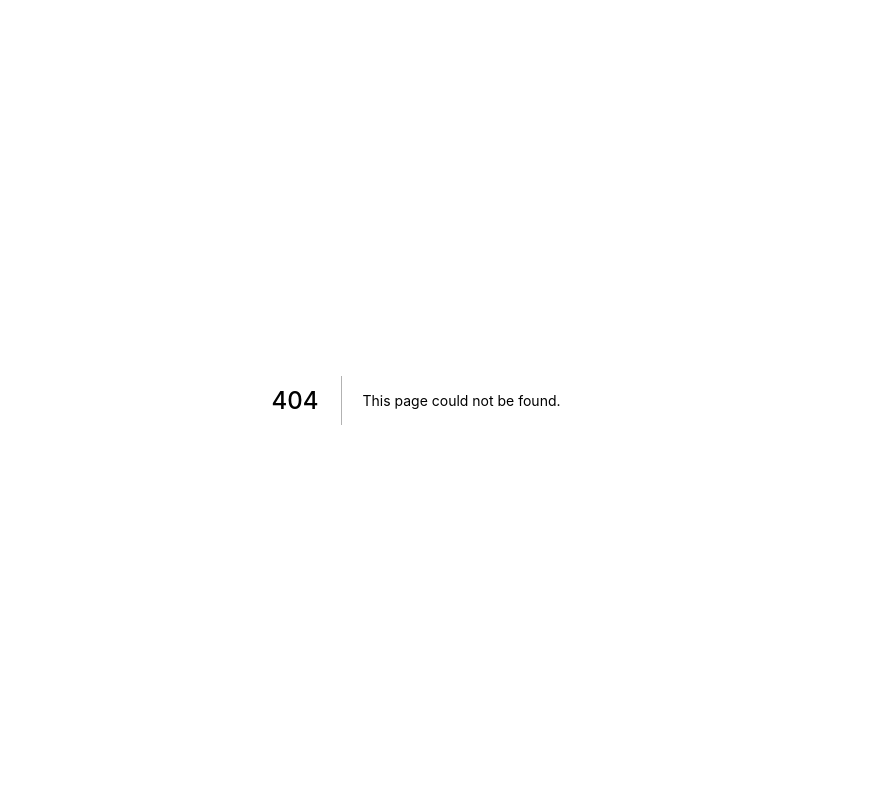
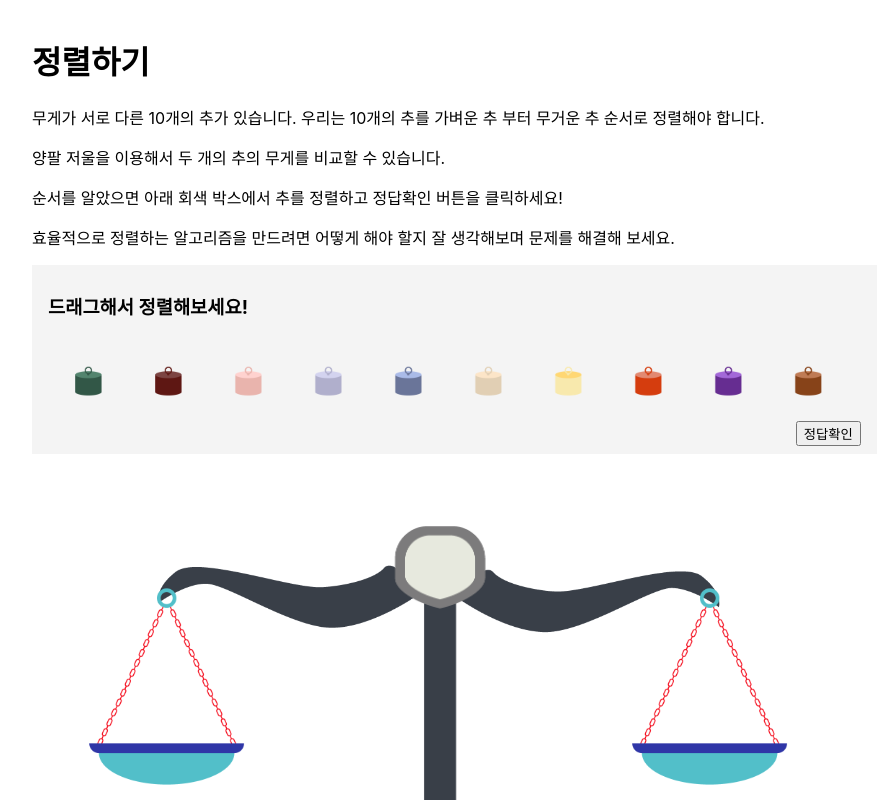
Before and after one commit to rjxjr66/cr02, a Next.js app: page /chapters/05/sort in a window 1280 px wide. Before the commit this address had no page. Shown: the top 800 px of the page, without its empty margins (224-1116 px from the left). Built offline with nearby package versions, Linux system fonts and the light colour scheme.

Commit message:
정렬하기

```diff
--- /dev/null
+++ b/components/BalanceAndWeight.tsx
@@ -0,0 +1,33 @@
+import { useEffect, useState } from 'react'
+import { Weights, Balances, IWeight } from '.'
+
+export function BalanceAndWeight({ init, showAnswer }) {
+    const [ weights, setWeights ] = useState<IWeight[]>([]);
+    const [ items, setItems ] = useState<IWeight[]>(init);
+    const [ count, setCount ] = useState<number>(0);
+
+    useEffect(() => {
+        if (weights.length == 2) {
+            setCount(count + 1);
+        }
+    }, [ weights ])
+
+    const pick = (weight: IWeight) => {
+        if (weights.length < 2) {
+            setWeights([ ...weights, weight ])
+            const index = items.findIndex(item=>item === weight);
+            setItems([ ...items.slice(0, index), ...items.slice(index + 1) ])
+        }
+    }
+
+    const remove = (index) => {
+        setWeights([ ...weights.slice(0, index), ...weights.slice(index + 1) ])
+        setItems([ ...items, weights[index] ])
+    }
+
+    return <>
+        <Balances weights={weights} onClick={remove} showAnswer={showAnswer}></Balances>
+        <Weights items={items} onClick={pick} showAnswer={showAnswer}></Weights>
+        <h2 style={{ textAlign: 'right' }}>비교 횟수 : {count}회</h2>
+    </>
+}
--- /dev/null
+++ b/components/SortableWeights.tsx
@@ -0,0 +1,41 @@
+import React, { useState } from 'react';
+import { SortableContainer, SortableElement } from 'react-sortable-hoc';
+import { IWeight, Weight } from '.';
+import arrayMove from 'array-move';
+
+const SortableItem = SortableElement(({value})=> <Weight weight={value} showAnswer={false} onClick={_=>_} ></Weight>)
+const SortableList = SortableContainer(( {items }) => {
+    return  (<div style={{ display: 'flex' }}>
+        {
+            items.map((value, index)=>{
+                return <SortableItem key={value.color} index={index} value={value}></SortableItem>
+            })
+        }
+    </div>)
+});
+
+export function SortableWeights({ weights }) {
+    const [ _weights, setweights ] = useState<IWeight[]>(weights);
+    const onSortEnd = ({ oldIndex, newIndex }) => {
+        setweights(arrayMove(_weights, oldIndex, newIndex))
+    }
+
+    const checkAnswer = () => {
+        let correct = true;
+        for (let i = 0; i < _weights.length - 1; i++) {
+            if (_weights[i].weight > _weights[i+1].weight) {
+                correct = false;
+                break;
+            }
+        }
+
+        console.log(_weights.map(_=>_.weight))
+        alert(correct?`완벽해요, 추들이 잘 정렬되었습니다!`:`정렬이 안되어있어요 ㅠ 다시 시도해보세요..`)
+    }
+
+    return <div style={{ background: '#f4f4f4', padding: '8px 16px', width: '110%' }}>
+        <h3>드래그해서 정렬해보세요!</h3>
+        <SortableList axis='x' items={_weights} onSortEnd={onSortEnd}></SortableList>
+        <div style={{ display: 'flex', justifyContent: 'flex-end' }}><button onClick={checkAnswer}>정답확인</button></div>
+    </div>
+}
--- a/components/index.tsx
+++ b/components/index.tsx
@@ -3,3 +3,4 @@ export * from './types'
 export * from './Balances';
 export * from './Weights';
 export * from './Weight';
+export * from './BalanceAndWeight';
--- a/package.json
+++ b/package.json
@@ -8,9 +8,11 @@
     "start": "next start"
   },
   "dependencies": {
+    "array-move": "^3.0.1",
     "next": "10.0.6",
     "react": "17.0.1",
-    "react-dom": "17.0.1"
+    "react-dom": "17.0.1",
+    "react-sortable-hoc": "^1.11.0"
   },
   "devDependencies": {
     "@types/node": "^14.14.24",
--- a/pages/chapters/05/index.tsx
+++ b/pages/chapters/05/index.tsx
@@ -8,7 +8,7 @@ export default function Chapter5() {
             </Head>
             <ul className="index">
                 <a href="05/max"><li>최대값 찾기</li></a>
-                <li>정렬 알고리즘</li>
+                <a href="05/sort"><li>정렬 알고리즘</li></a>
             </ul>
         </div>
     )
--- a/pages/chapters/05/max.module.css
+++ /dev/null
@@ -1,3 +0,0 @@
-.counter {
-    text-align: right;
-}
--- /dev/null
+++ b/pages/chapters/05/sort.tsx
@@ -0,0 +1,30 @@
+import React, { useState, useEffect } from "react";
+import Head from 'next/head'
+import { BalanceAndWeight, IWeight } from "../../../components";
+import * as _ from 'lodash';
+import { SortableWeights } from "../../../components/SortableWeights";
+
+export default function Sort() {
+    const [ items, setItems ] = useState<IWeight[]>(_.shuffle([1,2,3,4,5,6,7,8,9,10]).map((weight, index)=>{
+        return {
+            weight,
+            color: index + 1
+        }
+    }));
+
+    return (<div className="container">
+        <Head>
+            <title>차곡차곡 순서대로 / 정렬하기</title>
+        </Head>
+        <h1>정렬하기</h1>
+        <p>무게가 서로 다른 10개의 추가 있습니다. 우리는 10개의 추를 가벼운 추 부터 무거운 추 순서로 정렬해야 합니다.</p>
+        <p>양팔 저울을 이용해서 두 개의 추의 무게를 비교할 수 있습니다.</p>
+        <p>순서를 알았으면 아래 회색 박스에서 추를 정렬하고 정답확인 버튼을 클릭하세요!</p>
+        <p>효율적으로 정렬하는 알고리즘을 만드려면 어떻게 해야 할지 잘 생각해보며 문제를 해결해 보세요.</p>
+
+        <section className="content">
+            <SortableWeights weights={items}></SortableWeights>
+            <BalanceAndWeight init={items} showAnswer={false}></BalanceAndWeight>
+        </section>
+    </div>)
+}
```
Also changed, not shown: pages/chapters/05/max.tsx (+3 -27 lines), 1 other file (tests, documents, lock files or other folders).
